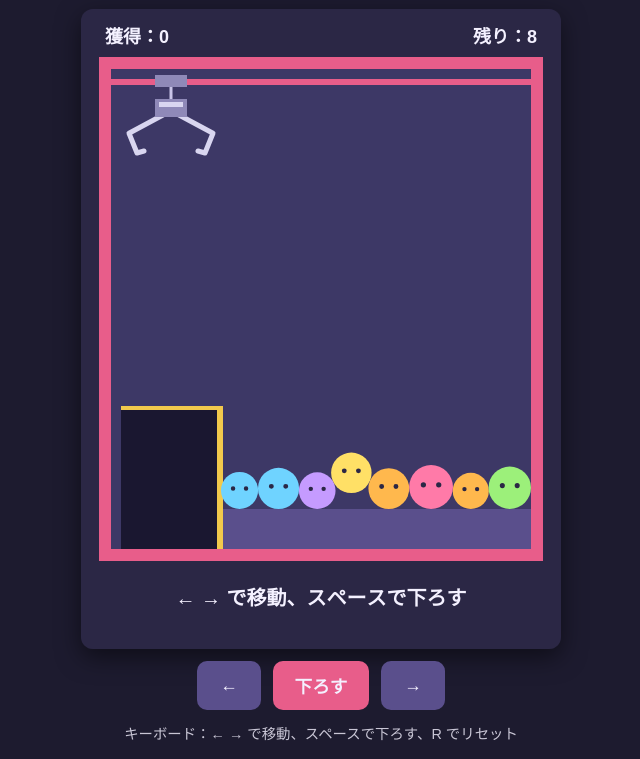
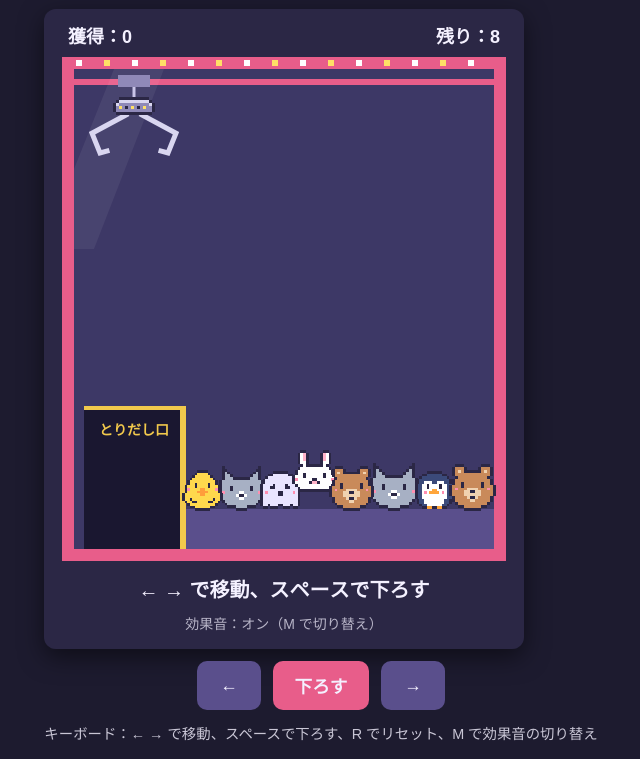
Before and after one commit to thikuson/ClawMachineClaude, a plain HTML site: page index.html in a window 1280 px wide. Shown: the part 56-815 px from the top of the page, without its empty margins (319-959 px from the left). Drawn offline with Linux system fonts and the light colour scheme.

Commit message:
景品とアームのドット絵、獲得の演出、効果音を追加
見た目と手応えを良くして遊ぶ楽しさを上げるため、ドット絵・演出・効果音を追加した。

- js/sprites.js（新規）：景品 6 種類（くま・ねこ・ひよこ・うさぎ・ペンギン・おばけ）とアーム本体のドット絵。1 文字を 1 ドットとして書き、小さなキャンバスに描いてから拡大して使う。絵の修正を文字の編集だけでできるようにするため
- js/effects.js（新規）：獲得したときの紙吹雪と、浮かび上がる文字の演出
- js/sound.js（新規）：効果音（下ろす・つかむ・獲得・落下・全部獲得）。音声ファイルを用意せずに済むよう、Web Audio で音を作る。ブラウザの決まりで最初の操作のあとに音の準備をする
- js/render.js：景品とアーム本体をドット絵で描くように変更。枠の電飾の点滅、取り出し口の案内、ガラスの反射、効果音のオン・オフ表示を追加
- js/main.js：アームの出来事に合わせて効果音・演出・セリフを出す処理と、M キーでの効果音の切り替えを追加
- js/claw.js：下ろしたとき・つかんだときも main.js に知らせるように変更（効果音を鳴らすため）
- js/prize.js：景品に種類を持たせ、種類がかたよらないように割り当てる
- js/config.js：ドット絵に置き換えたため、景品の色の設定を削除
- index.html：新しいファイルの読み込みと、操作説明に M キーを追加
- README.md：景品の種類、M キー、フォルダ構成を更新

Co-Authored-By: Claude Opus 5.5 (1M context) <noreply@anthropic.com>

```diff
--- a/index.html
+++ b/index.html
@@ -15,14 +15,17 @@
       <button type="button" data-key="Space" class="drop">下ろす</button>
       <button type="button" data-key="ArrowRight" aria-label="右へ移動">→</button>
     </div>
-    <p class="help">キーボード：← → で移動、スペースで下ろす、R でリセット</p>
+    <p class="help">キーボード：← → で移動、スペースで下ろす、R でリセット、M で効果音の切り替え</p>
   </main>
 
   <!-- ES モジュールを使わず、読み込み順で依存関係を解決する -->
   <script src="js/config.js"></script>
+  <script src="js/sprites.js"></script>
   <script src="js/input.js"></script>
   <script src="js/prize.js"></script>
   <script src="js/claw.js"></script>
+  <script src="js/effects.js"></script>
+  <script src="js/sound.js"></script>
   <script src="js/render.js"></script>
   <script src="js/main.js"></script>
 </body>
--- a/js/claw.js
+++ b/js/claw.js
@@ -9,7 +9,7 @@ const Claw = {
   held: null,     // つかんでいる景品
   holdOffsetX: 0, // つかんだ景品の、アーム中心からの横のずれ
   slipAt: -1,     // 景品が滑り落ちるまでの時間（-1 なら落ちない）
-  onResult: null, // 結果を画面に伝える関数（main.js で設定）
+  onResult: null, // 出来事（drop / grab / miss / slip）を伝える関数（main.js で設定）
 
   reset() {
     const c = CONFIG.claw;
@@ -40,7 +40,10 @@ const Claw = {
         if (Input.isDown('ArrowLeft')) this.x -= c.moveSpeed * dt;
         if (Input.isDown('ArrowRight')) this.x += c.moveSpeed * dt;
         this.x = Math.max(c.minX, Math.min(c.maxX, this.x));
-        if (Input.wasPressed('Space')) this.setState('down');
+        if (Input.wasPressed('Space')) {
+          this.setState('down');
+          this.report('drop');
+        }
         break;
       }
 
@@ -141,6 +144,7 @@ const Claw = {
     }
     this.held = target;
     target.held = true;
+    this.report('grab');
     target.vx = 0;
     target.vy = 0;
     this.holdOffsetX = (target.x - this.x) * 0.4;
--- a/js/config.js
+++ b/js/config.js
@@ -37,7 +37,6 @@ const CONFIG = {
     gravity: 900,      // 重力加速度（px/秒^2）
     spawnMinX: 175,    // 最初に置く範囲（取り出し口より右）
     spawnMaxX: 425,
-    colors: ['#ffb84d', '#6fd3ff', '#9cf07a', '#ff7aa8', '#c59bff', '#ffe066'],
   },
 
   colors: {
--- /dev/null
+++ b/js/effects.js
@@ -0,0 +1,76 @@
+// 獲得したときの紙吹雪と、浮かび上がる文字の演出
+const Effects = {
+  particles: [],
+  popups: [],
+
+  reset() {
+    this.particles = [];
+    this.popups = [];
+  },
+
+  // 紙吹雪を (x, y) から飛び散らせる
+  burst(x, y, count) {
+    const colors = ['#ffe066', '#ff7aa8', '#6fd3ff', '#9cf07a', '#c59bff', '#ffffff'];
+    for (let i = 0; i < count; i++) {
+      const angle = -Math.PI / 2 + (Math.random() - 0.5) * Math.PI * 1.1;
+      const speed = 180 + Math.random() * 260;
+      this.particles.push({
+        x, y,
+        vx: Math.cos(angle) * speed,
+        vy: Math.sin(angle) * speed,
+        size: 3 + Math.floor(Math.random() * 3),
+        color: colors[i % colors.length],
+        life: 1.2 + Math.random() * 0.6,
+      });
+    }
+  },
+
+  // 文字を浮かび上がらせる
+  popup(text, x, y, color) {
+    this.popups.push({ text, x, y, color: color || '#ffe066', age: 0, life: 1.4 });
+  },
+
+  update(dt) {
+    for (const p of this.particles) {
+      p.vy += 600 * dt;
+      p.vx *= 0.98;
+      p.x += p.vx * dt;
+      p.y += p.vy * dt;
+      p.life -= dt;
+    }
+    this.particles = this.particles.filter((p) => p.life > 0);
+
+    for (const t of this.popups) {
+      t.age += dt;
+      t.y -= 40 * dt;
+    }
+    this.popups = this.popups.filter((t) => t.age < t.life);
+  },
+
+  draw(ctx) {
+    for (const p of this.particles) {
+      ctx.globalAlpha = Math.min(1, p.life * 2);
+      ctx.fillStyle = p.color;
+      ctx.fillRect(Math.round(p.x), Math.round(p.y), p.size, p.size);
+    }
+    ctx.globalAlpha = 1;
+
+    for (const t of this.popups) {
+      // 出てくるときに少し大きくなり、最後は薄くなって消える
+      const grow = Math.min(1, t.age / 0.15);
+      const scale = 0.6 + grow * 0.4 + Math.max(0, 0.15 - Math.abs(t.age - 0.15)) * 2;
+      ctx.save();
+      ctx.globalAlpha = Math.min(1, (t.life - t.age) * 2.5);
+      ctx.translate(t.x, t.y);
+      ctx.scale(scale, scale);
+      ctx.font = 'bold 30px sans-serif';
+      ctx.textAlign = 'center';
+      ctx.lineWidth = 6;
+      ctx.strokeStyle = '#2b2745';
+      ctx.strokeText(t.text, 0, 0);
+      ctx.fillStyle = t.color;
+      ctx.fillText(t.text, 0, 0);
+      ctx.restore();
+    }
+  },
+};
--- a/js/main.js
+++ b/js/main.js
@@ -5,20 +5,50 @@
   Input.init();
 
   const HELP = '← → で移動、スペースで下ろす';
+  // ゲーム内のセリフ
   const MESSAGES = {
-    get: 'ゲット！',
-    miss: 'つかめなかった…',
-    slip: 'おしい！ 落ちちゃった',
-    clear: '全部獲得！ R でリセット',
+    get: 'やったね！ ゲットだ！',
+    miss: 'あれれ… つかめなかった',
+    slip: 'おしい！ おちちゃった…',
+    clear: 'ぜんぶ ゲット！ R でもういちど',
   };
 
   let score = 0;
   let message = HELP;
   let messageTimer = 0;
+  let time = 0;
 
   function showMessage(key) {
     message = MESSAGES[key];
-    messageTimer = 2;
+    messageTimer = 2.5;
+  }
+
+  // アームからの知らせを、メッセージ・効果音・演出に振り分ける
+  function onClawEvent(kind) {
+    if (kind === 'drop') Sound.drop();
+    if (kind === 'grab') Sound.grab();
+    if (kind === 'miss') { Sound.miss(); showMessage('miss'); }
+    if (kind === 'slip') {
+      Sound.slip();
+      showMessage('slip');
+      Effects.popup('おしい！', Claw.x, Claw.y + 20, '#6fd3ff');
+    }
+  }
+
+  function onCaptured() {
+    const chute = CONFIG.chute;
+    const x = chute.x + chute.w / 2;
+    const allClear = Prizes.list.length === 0;
+    Effects.burst(x, chute.y, allClear ? 120 : 50);
+    Effects.popup(allClear ? 'ぜんぶゲット！' : 'ゲット！', allClear ? CONFIG.width / 2 : x + 30, chute.y - 40);
+    if (allClear) {
+      Sound.clear();
+      showMessage('clear');
+      messageTimer = Infinity; // リセットするまで出しておく
+    } else {
+      Sound.get();
+      showMessage('get');
+    }
   }
 
   function resetGame() {
@@ -27,23 +57,31 @@
     messageTimer = 0;
     Prizes.reset();
     Claw.reset();
+    Effects.reset();
   }
 
-  Claw.onResult = showMessage;
+  // 最初に何か操作したときに、音を鳴らす準備をする
+  const unlockSound = () => Sound.unlock();
+  window.addEventListener('keydown', unlockSound);
+  window.addEventListener('pointerdown', unlockSound);
+
+  Claw.onResult = onClawEvent;
   resetGame();
 
   let lastTime = performance.now();
 
   function update(dt) {
+    time += dt;
     if (Input.wasPressed('KeyR')) resetGame();
+    if (Input.wasPressed('KeyM')) Sound.toggle();
 
     Claw.update(dt, Prizes.list);
     const captured = Prizes.update(dt);
     if (captured > 0) {
       score += captured;
-      showMessage(Prizes.list.length === 0 ? 'clear' : 'get');
-      if (Prizes.list.length === 0) messageTimer = Infinity;
+      onCaptured();
     }
+    Effects.update(dt);
 
     // 一定時間たったら操作説明に戻す
     if (messageTimer > 0) {
@@ -53,10 +91,11 @@
   }
 
   function draw() {
-    Render.drawMachine();
+    Render.drawMachine(time);
     Render.drawPrizes(Prizes.list);
     Render.drawClaw(Claw);
-    Render.drawHud(score, message);
+    Effects.draw(Render.ctx);
+    Render.drawHud(score, message, Sound.enabled);
   }
 
   function loop(now) {
--- a/js/prize.js
+++ b/js/prize.js
@@ -6,6 +6,10 @@ const Prizes = {
   reset() {
     const p = CONFIG.prize;
     this.list = [];
+    // 種類がかたよらないように、順番に割り当ててから混ぜる
+    const types = [];
+    for (let i = 0; i < p.count; i++) types.push(i % PRIZE_SPRITES.length);
+    types.sort(() => Math.random() - 0.5);
     for (let i = 0; i < p.count; i++) {
       const r = p.minRadius + Math.random() * (p.maxRadius - p.minRadius);
       this.list.push({
@@ -14,7 +18,7 @@ const Prizes = {
         vx: 0,
         vy: 0,
         r: r,
-        color: p.colors[i % p.colors.length],
+        type: types[i], // PRIZE_SPRITES の番号
         held: false,
       });
     }
--- a/js/render.js
+++ b/js/render.js
@@ -1,13 +1,19 @@
 // 画面の描画を担当する
 const Render = {
   ctx: null,
+  prizeImages: [], // 景品のドット絵（PRIZE_SPRITES と同じ順番）
+  clawHeadImage: null,
 
   init(canvas) {
     this.ctx = canvas.getContext('2d');
+    // ドット絵を拡大したときにぼやけないようにする
+    this.ctx.imageSmoothingEnabled = false;
+    this.prizeImages = PRIZE_SPRITES.map(buildSprite);
+    this.clawHeadImage = buildSprite(CLAW_HEAD_SPRITE);
   },
 
   // 筐体（枠・ガラス・床・取り出し口）を描く
-  drawMachine() {
+  drawMachine(time) {
     const ctx = this.ctx;
     const c = CONFIG.colors;
     const box = CONFIG.case;
@@ -19,6 +25,15 @@ const Render = {
     // 外枠
     ctx.fillStyle = c.frame;
     ctx.fillRect(box.x - 12, box.y - 12, box.w + 24, box.h + 24);
+
+    // 外枠の電飾。2 色が交互に点滅する
+    const lightOn = Math.floor(time * 3) % 2;
+    const step = 28;
+    for (let x = box.x + 2; x < box.x + box.w; x += step) {
+      const i = Math.round((x - box.x) / step);
+      ctx.fillStyle = (i + lightOn) % 2 ? '#ffe066' : '#ffffff';
+      ctx.fillRect(x, box.y - 9, 6, 6);
+    }
 
     // ガラスケースの中
     ctx.fillStyle = c.glass;
@@ -35,25 +50,35 @@ const Render = {
     ctx.fillRect(chute.x + chute.w - 4, chute.y, 6, chute.h);
     ctx.fillRect(chute.x, chute.y - 3, chute.w + 2, 4);
 
+    // 取り出し口の案内
+    ctx.fillStyle = c.chuteEdge;
+    ctx.font = 'bold 14px sans-serif';
+    ctx.textAlign = 'center';
+    ctx.fillText('とりだし口', chute.x + chute.w / 2, chute.y + 26);
+
     // アームのレール
     ctx.fillStyle = c.frame;
     ctx.fillRect(box.x, box.y + 10, box.w, 6);
+
+    // ガラスの反射
+    ctx.fillStyle = 'rgba(255, 255, 255, 0.06)';
+    ctx.beginPath();
+    ctx.moveTo(box.x + 40, box.y);
+    ctx.lineTo(box.x + 90, box.y);
+    ctx.lineTo(box.x + 20, box.y + 180);
+    ctx.lineTo(box.x, box.y + 180);
+    ctx.lineTo(box.x, box.y + 100);
+    ctx.closePath();
+    ctx.fill();
   },
 
-  // 景品（ステップ3でドット絵に置き換える予定）
+  // 景品。当たり判定の円より少し大きめにドット絵を描く
   drawPrizes(prizes) {
     const ctx = this.ctx;
     for (const p of prizes) {
-      ctx.fillStyle = p.color;
-      ctx.beginPath();
-      ctx.arc(p.x, p.y, p.r, 0, Math.PI * 2);
-      ctx.fill();
-      // 顔
-      ctx.fillStyle = '#2b2745';
-      ctx.beginPath();
-      ctx.arc(p.x - p.r * 0.35, p.y - p.r * 0.1, p.r * 0.12, 0, Math.PI * 2);
-      ctx.arc(p.x + p.r * 0.35, p.y - p.r * 0.1, p.r * 0.12, 0, Math.PI * 2);
-      ctx.fill();
+      const size = Math.round(p.r * 2.2);
+      ctx.drawImage(this.prizeImages[p.type],
+        Math.round(p.x - size / 2), Math.round(p.y - size / 2), size, size);
     }
   },
 
@@ -74,7 +99,7 @@ const Render = {
 
     // レールの上の台車
     ctx.fillStyle = c.clawDark;
-    ctx.fillRect(claw.x - 16, railY - 7, 32, 12);
+    ctx.fillRect(Math.round(claw.x) - 16, railY - 7, 32, 12);
 
     // 爪
     const spread = claw.tipSpread();
@@ -82,8 +107,8 @@ const Render = {
     const elbowY = claw.y + CONFIG.claw.armLength * 0.55;
     ctx.strokeStyle = c.claw;
     ctx.lineWidth = 5;
-    ctx.lineCap = 'round';
-    ctx.lineJoin = 'round';
+    ctx.lineCap = 'square';
+    ctx.lineJoin = 'miter';
     for (const side of [-1, 1]) {
       ctx.beginPath();
       ctx.moveTo(claw.x + side * 8, claw.y + 6);
@@ -93,15 +118,14 @@ const Render = {
       ctx.stroke();
     }
 
-    // 本体
-    ctx.fillStyle = c.clawDark;
-    ctx.fillRect(claw.x - 16, headTop, 32, 18);
-    ctx.fillStyle = c.claw;
-    ctx.fillRect(claw.x - 12, headTop + 3, 24, 5);
+    // 本体（ドット絵を 3 倍に拡大）
+    const img = this.clawHeadImage;
+    ctx.drawImage(img, Math.round(claw.x - img.width * 1.5), Math.round(headTop - 2),
+      img.width * 3, img.height * 3);
   },
 
   // 上の獲得数と下のメッセージ
-  drawHud(score, message) {
+  drawHud(score, message, soundOn) {
     const ctx = this.ctx;
     ctx.fillStyle = CONFIG.colors.text;
     ctx.textAlign = 'left';
@@ -109,7 +133,12 @@ const Render = {
     ctx.fillText('獲得：' + score, 24, 34);
     ctx.textAlign = 'right';
     ctx.fillText('残り：' + Prizes.list.length, CONFIG.width - 24, 34);
-    this.drawText(message, CONFIG.width / 2, CONFIG.height - 44);
+    this.drawText(message, CONFIG.width / 2, CONFIG.height - 52);
+    ctx.font = '14px sans-serif';
+    ctx.textAlign = 'center';
+    ctx.globalAlpha = 0.7;
+    ctx.fillText('効果音：' + (soundOn ? 'オン' : 'オフ') + '（M で切り替え）', CONFIG.width / 2, CONFIG.height - 20);
+    ctx.globalAlpha = 1;
   },
 
   drawText(text, x, y) {
--- /dev/null
+++ b/js/sound.js
@@ -0,0 +1,46 @@
+// 効果音。音声ファイルは使わず、Web Audio で簡単な音を作って鳴らす
+const Sound = {
+  ctx: null,
+  enabled: true,
+
+  // ブラウザの決まりで、最初の操作のあとでないと音を鳴らせないため、そのときに準備する
+  unlock() {
+    if (this.ctx) return;
+    const AudioCtx = window.AudioContext || window.webkitAudioContext;
+    if (!AudioCtx) return;
+    this.ctx = new AudioCtx();
+  },
+
+  toggle() {
+    this.enabled = !this.enabled;
+    return this.enabled;
+  },
+
+  // 1 つの音を鳴らす。from から to へ周波数を変える
+  tone(from, to, duration, type, volume, delay) {
+    if (!this.enabled || !this.ctx) return;
+    const t0 = this.ctx.currentTime + (delay || 0);
+    const osc = this.ctx.createOscillator();
+    const gain = this.ctx.createGain();
+    osc.type = type || 'square';
+    osc.frequency.setValueAtTime(from, t0);
+    osc.frequency.exponentialRampToValueAtTime(to, t0 + duration);
+    gain.gain.setValueAtTime(volume || 0.08, t0);
+    gain.gain.exponentialRampToValueAtTime(0.001, t0 + duration);
+    osc.connect(gain).connect(this.ctx.destination);
+    osc.start(t0);
+    osc.stop(t0 + duration);
+  },
+
+  drop()  { this.tone(660, 220, 0.6, 'triangle', 0.1); },
+  grab()  { this.tone(180, 120, 0.08, 'square', 0.08); },
+  miss()  { this.tone(300, 150, 0.35, 'sawtooth', 0.05); },
+  slip()  { this.tone(500, 120, 0.5, 'triangle', 0.09); },
+  get() {
+    // ドミソド の短いファンファーレ
+    [523, 659, 784, 1047].forEach((f, i) => this.tone(f, f, 0.16, 'square', 0.07, i * 0.09));
+  },
+  clear() {
+    [523, 659, 784, 1047, 784, 1047, 1319].forEach((f, i) => this.tone(f, f, 0.2, 'square', 0.07, i * 0.11));
+  },
+};
--- /dev/null
+++ b/js/sprites.js
@@ -0,0 +1,174 @@
+// ドット絵のデータ。1 文字が 1 ドットで、'.' は透明
+// 文字と色の対応は、共通の色（COMMON）と、絵ごとの色（colors）を合わせて使う
+const SPRITE_COMMON_COLORS = {
+  k: '#2b2745', // 輪郭
+  w: '#ffffff',
+  p: '#ff8fb1', // ほっぺ
+};
+
+const PRIZE_SPRITES = [
+  {
+    name: 'くま',
+    colors: { a: '#c98a5a', b: '#f0d2b0' },
+    rows: [
+      '..kkk......kkk..',
+      '.kaaak....kaaak.',
+      '.kabakkkkkkabak.',
+      '.kaaaaaaaaaaaak.',
+      '..kaaaaaaaaaak..',
+      '.kaaaaaaaaaaaak.',
+      '.kaakaaaaaakaak.',
+      'kaaakaaaaaakaaak',
+      'kapaaabbbbaaapak',
+      'kaaaabbkkbbaaaak',
+      'kaaaabbbbbbaaaak',
+      '.kaaaabkkbaaaak.',
+      '.kaaaaabbaaaaak.',
+      '..kaaaaaaaaaak..',
+      '...kkaaaaaakk...',
+      '.....kkkkkk.....',
+    ],
+  },
+  {
+    name: 'ねこ',
+    colors: { a: '#a7b0c4', b: '#ffffff' },
+    rows: [
+      '.k............k.',
+      '.kk..........kk.',
+      '.kak........kak.',
+      '.kaak......kaak.',
+      '.kaaakkkkkkaaak.',
+      'kaaaaaaaaaaaaaak',
+      'kaaaaaaaaaaaaaak',
+      'kaaakaaaaaakaaak',
+      'kaaakaaaaaakaaak',
+      'kpaaaaabbaaaaapk',
+      'kaaaaabkkbaaaaak',
+      'kaaaaaabbaaaaaak',
+      '.kaaaaaaaaaaaak.',
+      '..kaaaaaaaaaak..',
+      '...kkkaaaakkk...',
+      '......kkkk......',
+    ],
+  },
+  {
+    name: 'ひよこ',
+    colors: { a: '#ffd84d', b: '#ff9d3b' },
+    rows: [
+      '......kkkk......',
+      '.....kaaaak.....',
+      '....kaaaaaak....',
+      '...kaaaaaaaak...',
+      '..kaaaaaaaaaak..',
+      '..kaakaaaakaak..',
+      '.kaaakaaaakaaak.',
+      '.kpaaaabbaaaapk.',
+      '.kaaaabbbbaaaak.',
+      'kaaaaaabbaaaaaak',
+      'kaaaaaaaaaaaaaak',
+      'kaakaaaaaaaakaak',
+      '.kaakkaaaakkaak.',
+      '..kaaaaaaaaaak..',
+      '...kkaaaaaakk...',
+      '.....kkkkkk.....',
+    ],
+  },
+  {
+    name: 'うさぎ',
+    colors: { a: '#ffffff', b: '#ffb3c8' },
+    rows: [
+      '...kk......kk...',
+      '..kabk....kbak..',
+      '..kabk....kbak..',
+      '..kabk....kbak..',
+      '..kaak....kaak..',
+      '...kakkkkkkak...',
+      '..kaaaaaaaaaak..',
+      '.kaaaaaaaaaaaak.',
+      '.kaakaaaaaakaak.',
+      'kaaakaaaaaakaaak',
+      'kpaaaaakkaaaaapk',
+      'kaaaaakbbkaaaaak',
+      '.kaaaaaaaaaaaak.',
+      '..kaaaaaaaaaak..',
+      '...kkkkkkkkkk...',
+      '................',
+    ],
+  },
+  {
+    name: 'ペンギン',
+    colors: { a: '#3b4a7a', b: '#ffffff', c: '#ffa63b' },
+    rows: [
+      '.....kkkkkk.....',
+      '...kkaaaaaakk...',
+      '..kaaaaaaaaaak..',
+      '.kaaaaaaaaaaaak.',
+      '.kaabbbaabbbaak.',
+      'kaabbkbbbbkbbaak',
+      'kaabbkbbbbkbbaak',
+      'kaabbbbccbbbbaak',
+      'kaabpbccccbpbaak',
+      'kaabbbbbbbbbbaak',
+      'kaabbbbbbbbbbaak',
+      '.kaabbbbbbbbaak.',
+      '.kaabbbbbbbbaak.',
+      '..kaabbbbbbaak..',
+      '...kkcckkcckk...',
+      '................',
+    ],
+  },
+  {
+    name: 'おばけ',
+    colors: { a: '#e9e4ff' },
+    rows: [
+      '.....kkkkkk.....',
+      '...kkaaaaaakk...',
+      '..kaaaaaaaaaak..',
+      '.kaaaaaaaaaaaak.',
+      '.kaaaaaaaaaaaak.',
+      'kaaaakaaaakaaaak',
+      'kaaakkaaaakkaaak',
+      'kaaaaaaaaaaaaaak',
+      'kapaaaakkaaaapak',
+      'kaaaaaakkaaaaaak',
+      'kaaaaaaaaaaaaaak',
+      'kaaaaaaaaaaaaaak',
+      'kaaaaaaaaaaaaaak',
+      'kaakaaakkaaakaak',
+      '.kk.kkk..kkk.kk.',
+      '................',
+    ],
+  },
+];
+
+// アームの本体（爪は動くので render.js で線として描く）
+const CLAW_HEAD_SPRITE = {
+  colors: { a: '#8f89b8', b: '#d9d6f0', c: '#ffe066' },
+  rows: [
+    '...kkkkkkkkkk...',
+    '..kbbbbbbbbbbk..',
+    '.kbaaaaaaaaaabk.',
+    '.kacakacakacaak.',
+    '.kaaaaaaaaaaaak.',
+    '..kkkkkkkkkkkk..',
+  ],
+};
+
+// 文字の行から、1 ドット 1px の小さなキャンバスを作る。描くときに拡大して使う
+function buildSprite(sprite) {
+  const rows = sprite.rows;
+  const canvas = document.createElement('canvas');
+  canvas.width = rows[0].length;
+  canvas.height = rows.length;
+  const ctx = canvas.getContext('2d');
+  const palette = Object.assign({}, SPRITE_COMMON_COLORS, sprite.colors);
+  rows.forEach((row, y) => {
+    for (let x = 0; x < row.length; x++) {
+      const color = palette[row[x]];
+      if (!color) continue;
+      ctx.fillStyle = color;
+      ctx.fillRect(x, y, 1, 1);
+    }
+  });
+  return canvas;
+}
```
Also changed, not shown: 1 other file.
